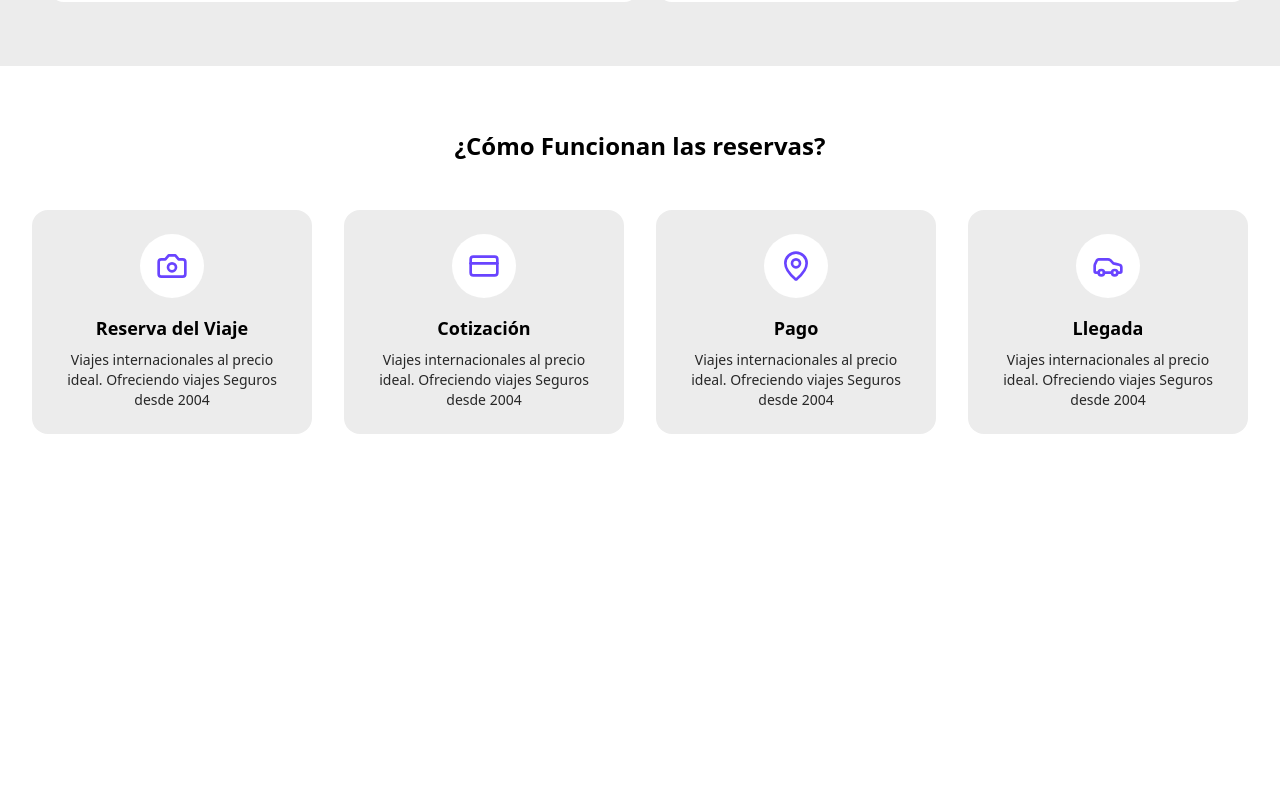
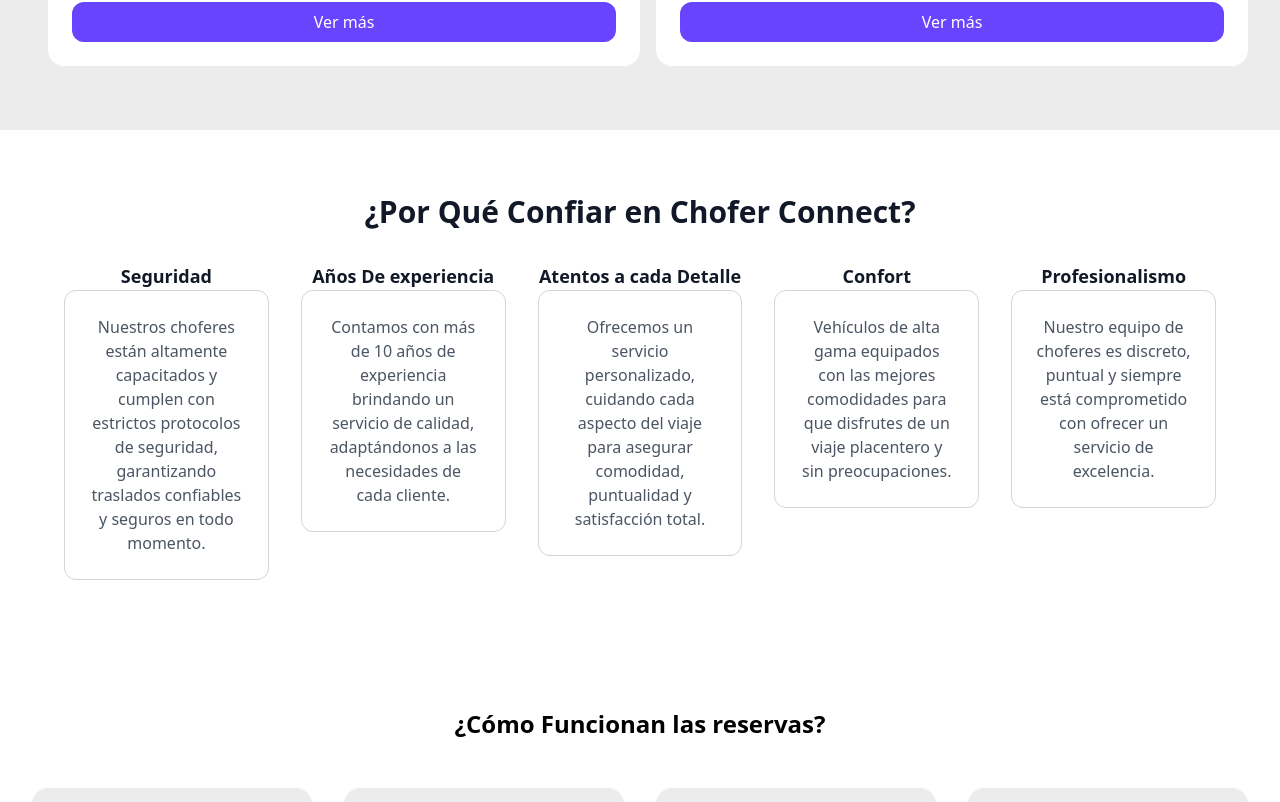
Before and after one commit to EtherealDevs/taxi, a Next.js app in the folder frontend/: page / in a window 1280 px wide. Shown: the part 1562-2364 px from the top of the page. Before the commit the page ends 2060 px from the top, so only its background shows below. Built offline with nearby package versions, Linux system fonts and the light colour scheme.

Commit message:
Enhance homepage layout by adding Navbar and TrustInUs components; clean up Reserv component by removing unnecessary whitespace.

```diff
--- a/frontend/src/app/page.tsx
+++ b/frontend/src/app/page.tsx
@@ -1,6 +1,8 @@
 import Hero from '../components/interface/Hero'
 import TravelPosts from '../components/interface/TravelPosts'
 import HowItWorks from '../components/interface/HowItWorks'
+import Navbar from '@/components/Navbar'
+import TrustInUs from '@/components/interface/TrustInUs'
 /* import ReservationSection from './components/ReservationSection'
 import DriverCarousel from './components/DriverCarousel'
 import TravelPosts from './components/TravelPosts'
@@ -10,9 +12,11 @@ import Footer from './components/Footer' */
 export default function Home() {
   return (
     <div className="flex flex-col min-h-screen bg-white">
+      <Navbar />
       <main className="flex-grow">
         <Hero />
         <TravelPosts />
+        <TrustInUs />
         <HowItWorks />
         {/* <ReservationSection />
         <DriverCarousel />
--- a/frontend/src/components/Reserv.tsx
+++ b/frontend/src/components/Reserv.tsx
@@ -1,4 +1,3 @@
-
 import { Clock, MapPin, Plus } from 'lucide-react'
 
 export default function FormReserv() {
--- /dev/null
+++ b/frontend/src/components/interface/TrustInUs.tsx
@@ -0,0 +1,66 @@
+export default function WhyChooseUs() {
+    return (
+        <div className="w-full bg-white py-16 px-4 md:px-8">
+            <div className="max-w-6xl mx-auto text-center space-y-8">
+                <h2 className="text-3xl font-bold text-gray-900">
+                    ¿Por Qué Confiar en Chofer Connect?
+                </h2>
+                <div className="underline-bar absolute bg-black"></div>
+                <div className="grid grid-cols-1 md:grid-cols-5 gap-8">
+                    <div>
+                        <h3 className="text-lg font-semibold text-gray-900">Seguridad</h3>
+                        <div className="border border-gray-300 rounded-xl p-6 space-y-4">
+                            <p className="text-gray-600">
+                                Nuestros choferes están altamente capacitados y cumplen con
+                                estrictos protocolos de seguridad, garantizando traslados
+                                confiables y seguros en todo momento.
+                            </p>
+                        </div>
+                    </div>
+                    <div>
+                        <h3 className="text-lg font-semibold text-gray-900">
+                            Años De experiencia
+                        </h3>
+                        <div className="border border-gray-300 rounded-xl p-6 space-y-4">
+                            <p className="text-gray-600">
+                                Contamos con más de 10 años de experiencia brindando un servicio
+                                de calidad, adaptándonos a las necesidades de cada cliente.
+                            </p>
+                        </div>
+                    </div>
+                    <div>
+                        <h3 className="text-lg font-semibold text-gray-900">
+                            Atentos a cada Detalle
+                        </h3>
+                        <div className="border border-gray-300 rounded-xl p-6 space-y-4">
+                            <p className="text-gray-600">
+                                Ofrecemos un servicio personalizado, cuidando cada aspecto del
+                                viaje para asegurar comodidad, puntualidad y satisfacción total.
+                            </p>
+                        </div>
+                    </div>
+                    <div>
+                        <h3 className="text-lg font-semibold text-gray-900">Confort</h3>
+                        <div className="border border-gray-300 rounded-xl p-6 space-y-4">
+                            <p className="text-gray-600">
+                                Vehículos de alta gama equipados con las mejores comodidades para
+                                que disfrutes de un viaje placentero y sin preocupaciones.
+                            </p>
+                        </div>
+                    </div>
+                    <div>
+                        <h3 className="text-lg font-semibold text-gray-900">
+                            Profesionalismo
+                        </h3>
+                        <div className="border border-gray-300 rounded-xl p-6 space-y-4">
+                            <p className="text-gray-600">
+                                Nuestro equipo de choferes es discreto, puntual y siempre está
+                                comprometido con ofrecer un servicio de excelencia.
+                            </p>
+                        </div>
+                    </div>
+                </div>
+            </div>
+        </div>
+    );
+}
```
